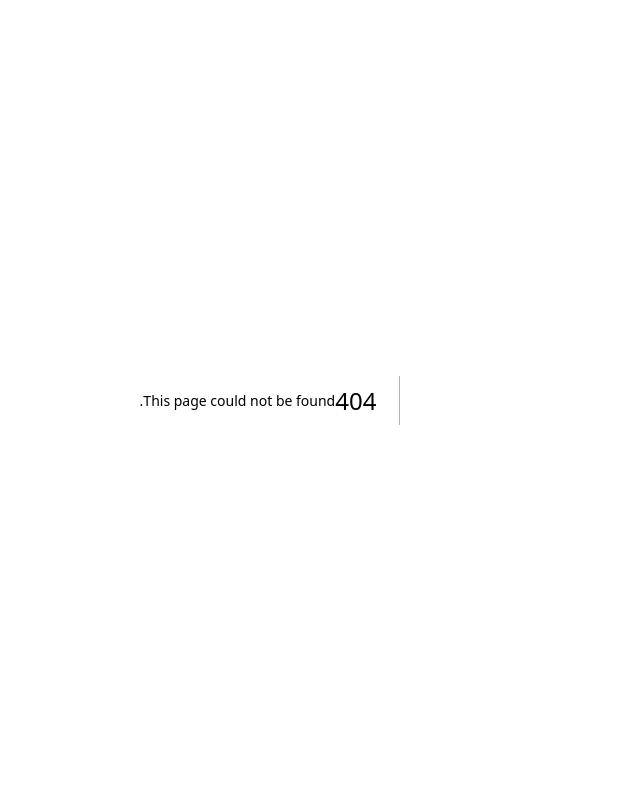
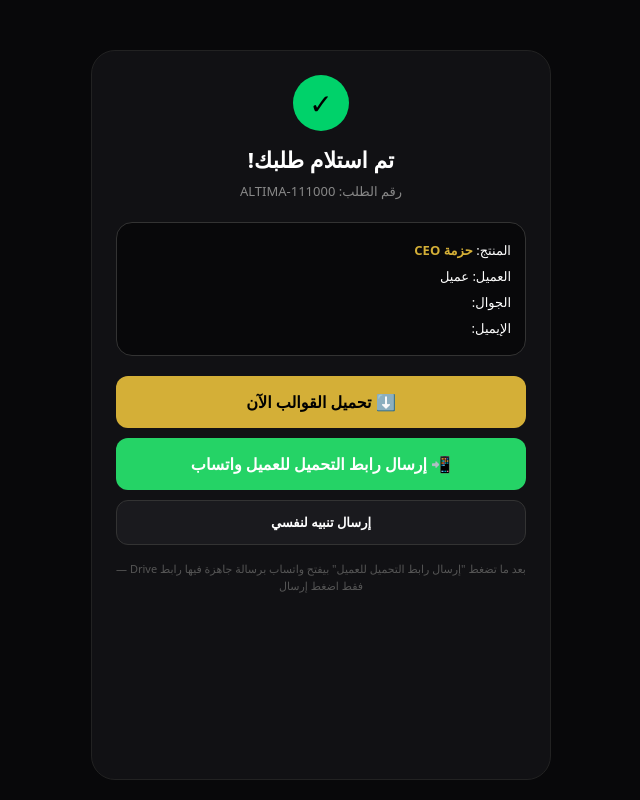
Before and after one commit to altima261/altima-store, a Next.js app: page /success in a window 1280 px wide. Before the commit this address had no page. Shown: the whole page, without its empty margins (402-1042 px from the left). Built offline with nearby package versions, Linux system fonts and the light colour scheme.

Commit message:
Create page.tsx

```diff
--- /dev/null
+++ b/app/success/page.tsx
@@ -0,0 +1,48 @@
+'use client'
+import { useSearchParams } from 'next/navigation'
+import { Suspense } from 'react'
+
+function SuccessContent(){
+ const params = useSearchParams()
+ const name = params.get('name') || 'عميل'
+ const email = params.get('email') || ''
+ const phone = params.get('phone') || ''
+ const product = params.get('product') || 'حزمة CEO'
+
+ // حط هنا رابط ملفاتك في Google Drive
+ const DRIVE_LINK = "https://drive.google.com/drive/folders/1PUT-YOUR-FOLDER-ID-HERE"
+
+ // رسالة للعميل
+ const customerMsg = `هلا ${name} 🌹%0A%0Aشكراً لشرائك ${product} من متجر ألتيما%0A%0A⬇️ رابط التحميل المباشر:%0A${DRIVE_LINK}%0A%0A📧 تم الإرسال أيضاً على إيميلك: ${email}%0A%0Aأي مساعدة في التعديل على القالب تواصل معي مباشرة:%0A0502836333%0A%0Aبالتوفيق! محمد - ألتيما`
+
+ const sellerMsg = `تم بيع ${product}%0Aللعميل: ${name}%0Aالجوال: ${phone}%0Aالإيميل: ${email}`
+
+ return(
+  <div dir="rtl" style={{minHeight:'100vh',background:'#08080A',color:'#fff',display:'flex',justifyContent:'center',padding:20}}>
+   <div style={{maxWidth:460,width:'100%',background:'#111114',border:'1px solid #222',borderRadius:24,padding:24,textAlign:'center',marginTop:30}}>
+    <div style={{width:56,height:56,background:'#00D26A',borderRadius:999,display:'flex',alignItems:'center',justifyContent:'center',margin:'0 auto',fontSize:28,color:'#000'}}>✓</div>
+    <h1 style={{fontSize:22,fontWeight:900,marginTop:12}}>تم استلام طلبك!</h1>
+    <p style={{color:'#888',fontSize:13,marginTop:6}}>رقم الطلب: ALTIMA-{Date.now().toString().slice(-6)}</p>
+
+    <div style={{background:'#08080A',border:'1px solid #333',borderRadius:16,padding:14,textAlign:'right',margin:'20px 0',fontSize:13,lineHeight:2}}>
+     <div>المنتج: <b style={{color:'#D4AF37'}}>{product}</b></div>
+     <div>العميل: {name}</div>
+     <div>الجوال: {phone}</div>
+     <div>الإيميل: {email}</div>
+    </div>
+
+    <a href={DRIVE_LINK} target="_blank" style={{display:'block',background:'#D4AF37',color:'#000',padding:14,borderRadius:12,fontWeight:900,textDecoration:'none'}}>⬇️ تحميل القوالب الآن</a>
+
+    <a href={`https://wa.me/${phone.replace(/[^0-9]/g,'')}?text=${customerMsg}`} target="_blank" style={{display:'block',marginTop:10,background:'#25D366',color:'#fff',padding:14,borderRadius:12,fontWeight:900,textDecoration:'none'}}>📲 إرسال رابط التحميل للعميل واتساب</a>
+
+    <a href={`https://wa.me/966502836333?text=${sellerMsg}`} target="_blank" style={{display:'block',marginTop:10,background:'#1a1a1e',border:'1px solid #333',color:'#fff',padding:12,borderRadius:12,fontWeight:700,textDecoration:'none',fontSize:13}}>إرسال تنبيه لنفسي</a>
+
+    <p style={{fontSize:11,color:'#555',marginTop:16}}>بعد ما تضغط "إرسال رابط التحميل للعميل" بيفتح واتساب برسالة جاهزة فيها رابط Drive — فقط اضغط إرسال</p>
+   </div>
+  </div>
+ )
+}
+
+export default function SuccessPage(){
+ return <Suspense><SuccessContent/></Suspense>
+}
```
